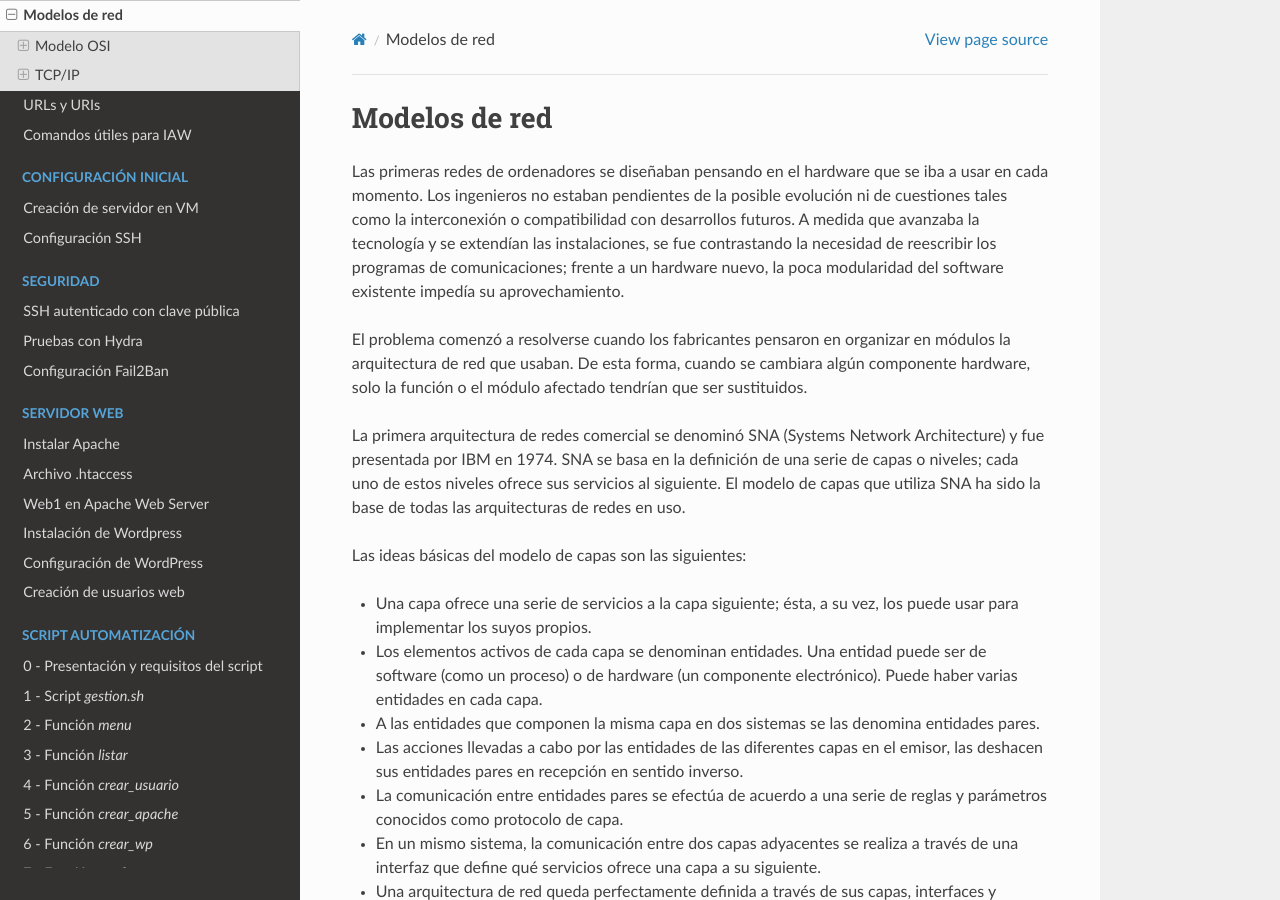
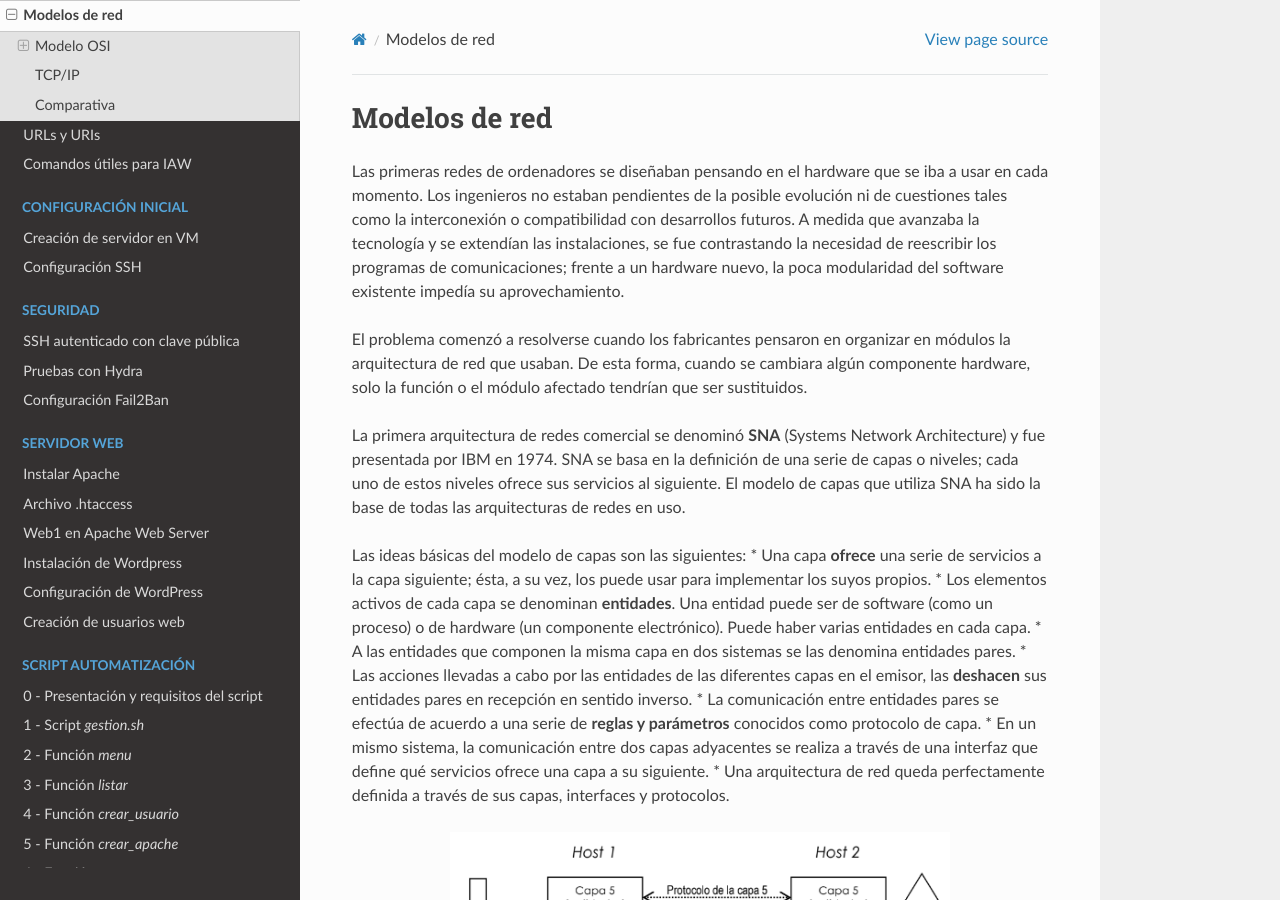
Before and after one commit to gonzaleztroyano/ASIR2-IAW-DOCS, a Sphinx documentation site: the page built from docs/source/conceptos-basicos/modelos-de-red.rst, in a window 1280 px wide and 900 px high. Built offline with Sphinx 7.4.7 and the Read the Docs theme 2.0.0, drawn with Linux system fonts in a browser that asks for light colours; some of the changed text lies outside the part shown.

Commit message:
1.7.c35 - Corrección de errores v34,35

```diff
--- a/docs/source/conceptos-basicos/modelos-de-red.rst
+++ b/docs/source/conceptos-basicos/modelos-de-red.rst
@@ -7,16 +7,14 @@
 
 El problema comenzó a resolverse cuando los fabricantes pensaron en organizar en módulos la arquitectura de red que usaban. De esta forma, cuando se cambiara algún componente hardware, solo la función o el módulo afectado tendrían que ser sustituidos.
 
-La primera arquitectura de redes comercial se denominó SNA (Systems Network Architecture) y fue presentada por IBM en 1974. SNA se basa en la definición de una serie de capas o niveles; cada uno de estos niveles ofrece sus servicios al siguiente. El modelo de capas que utiliza SNA ha sido la base de todas las arquitecturas de redes en uso.
+La primera arquitectura de redes comercial se denominó **SNA** (Systems Network Architecture) y fue presentada por IBM en 1974. SNA se basa en la definición de una serie de capas o niveles; cada uno de estos niveles ofrece sus servicios al siguiente. El modelo de capas que utiliza SNA ha sido la base de todas las arquitecturas de redes en uso.
 
 Las ideas básicas del modelo de capas son las siguientes:
-
-* Una capa ofrece una serie de servicios a la capa siguiente; ésta, a su vez, los puede usar para implementar los suyos propios.
-
-* Los elementos activos de cada capa se denominan entidades. Una entidad puede ser de software (como un proceso) o de hardware (un componente electrónico). Puede haber varias entidades en cada capa.
+* Una capa **ofrece** una serie de servicios a la capa siguiente; ésta, a su vez, los puede usar para implementar los suyos propios.
+* Los elementos activos de cada capa se denominan **entidades**. Una entidad puede ser de software (como un proceso) o de hardware (un componente electrónico). Puede haber varias entidades en cada capa.
 * A las entidades que componen la misma capa en dos sistemas se las denomina entidades pares.
-* Las acciones llevadas a cabo por las entidades de las diferentes capas en el emisor, las deshacen sus entidades pares en recepción en sentido inverso.
-* La comunicación entre entidades pares se efectúa de acuerdo a una serie de reglas y parámetros conocidos como protocolo de capa.
+* Las acciones llevadas a cabo por las entidades de las diferentes capas en el emisor, las **deshacen** sus entidades pares en recepción en sentido inverso.
+* La comunicación entre entidades pares se efectúa de acuerdo a una serie de **reglas y parámetros** conocidos como protocolo de capa.
 * En un mismo sistema, la comunicación entre dos capas adyacentes se realiza a través de una interfaz que define qué servicios ofrece una capa a su siguiente.
 * Una arquitectura de red queda perfectamente definida a través de sus capas, interfaces y protocolos.
 
@@ -105,7 +103,9 @@
 
 
 Comparativa
-------------
+============
+
+En la siguiente imagen podemos ver una comparativa entre ambos modelos:
 
 .. image :: ../images/conceptos-generales/cp-2.png
    :width: 200
--- a/docs/source/conceptos-basicos/url-uri.rst
+++ b/docs/source/conceptos-basicos/url-uri.rst
@@ -23,3 +23,7 @@
 
     Imágen del esquema: Wikimedia
     Fuente de la imagen: ginzo.tech
+
+.. |br| raw:: html
+
+   <br />
--- a/docs/source/conf.py
+++ b/docs/source/conf.py
@@ -9,8 +9,8 @@
 
 master_doc = 'index'
 
-release = '1.7.c34'
-version = '1.7.c34'
+release = '1.7.c35'
+version = '1.7.c35'
 
 # -- General configuration
 
```
